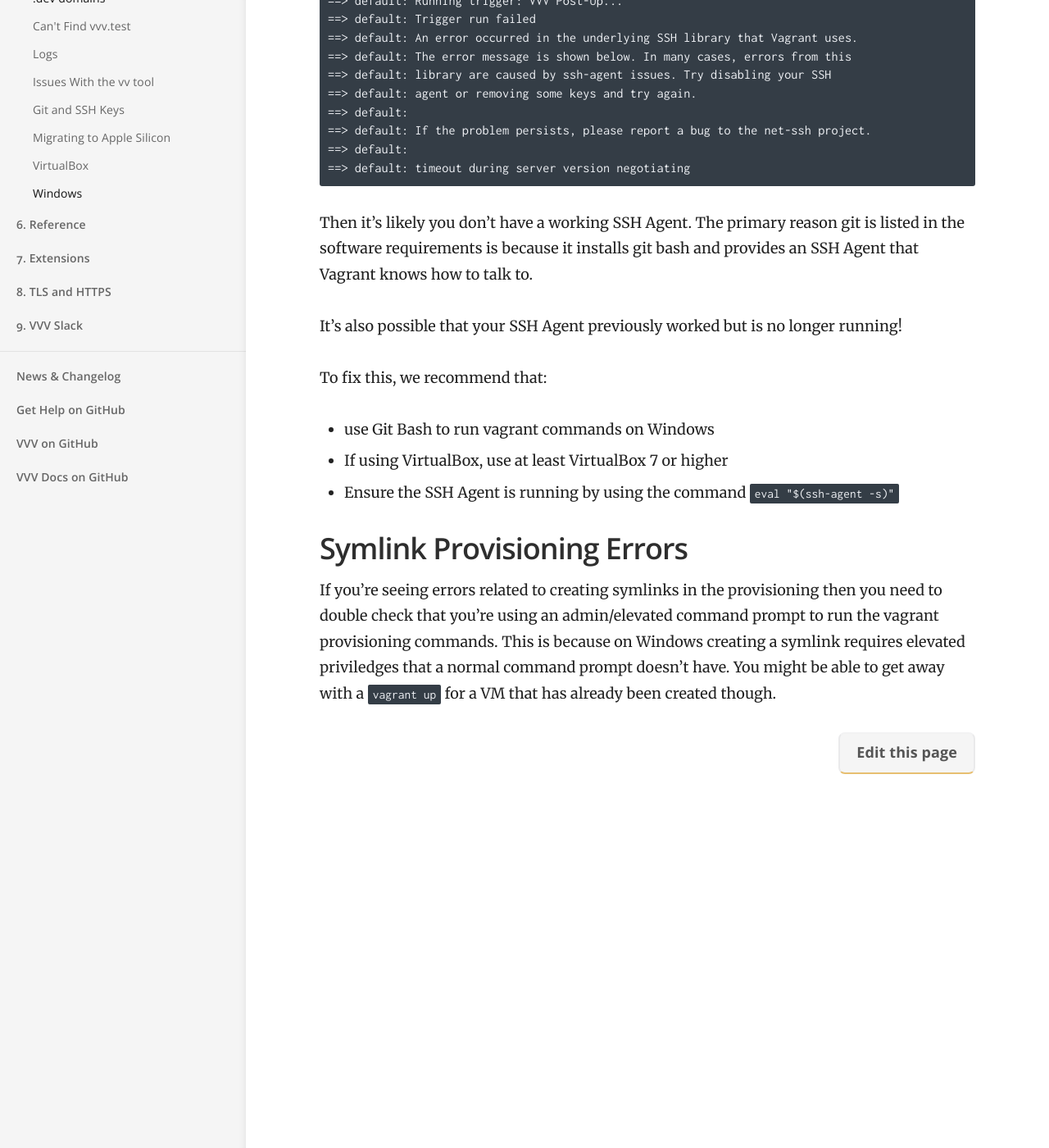
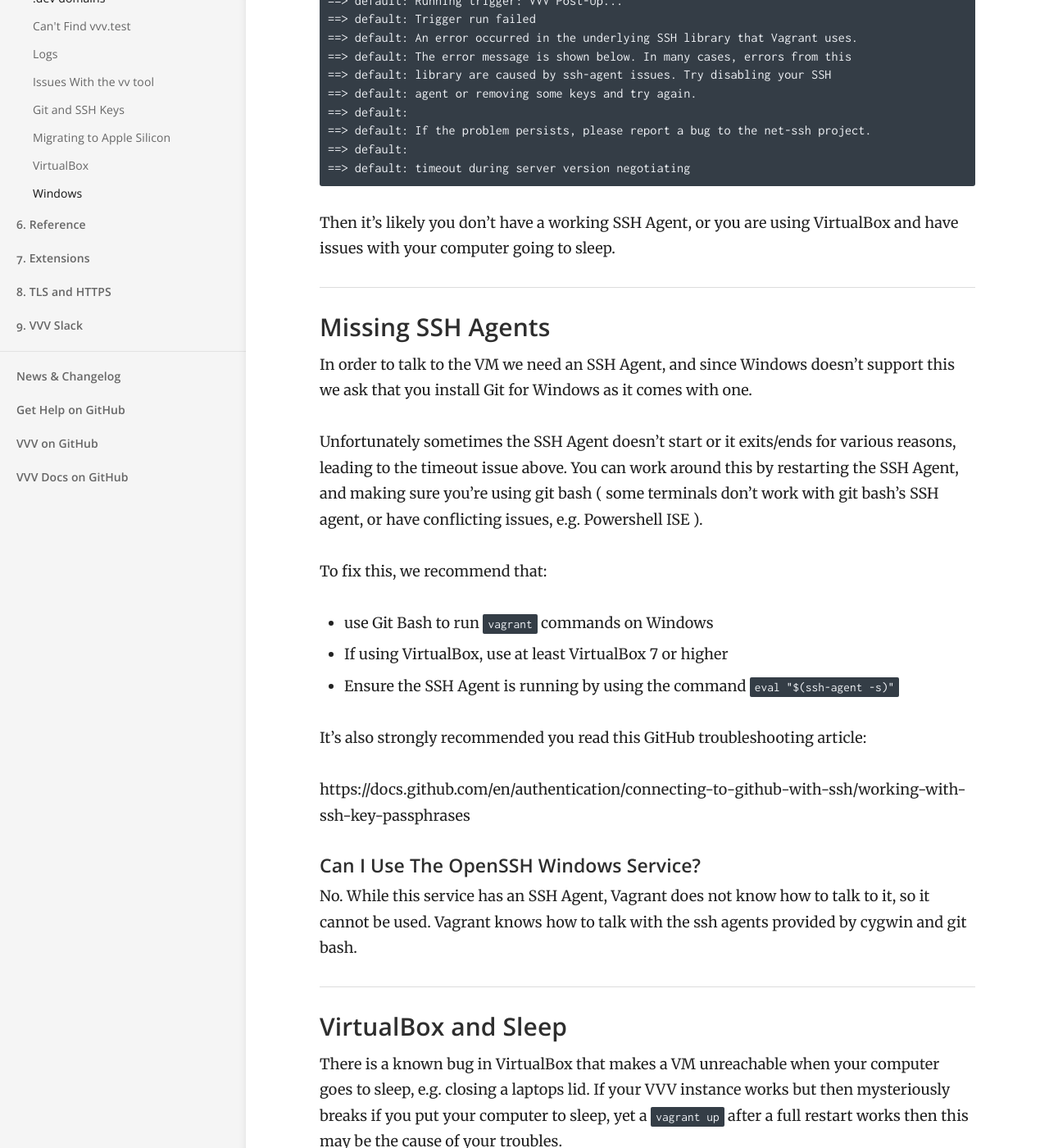
Before and after one commit to Varying-Vagrant-Vagrants/varyingvagrantvagrants.org, a Jekyll site: the page built from docs/en-US/troubleshooting/windows.md, in a window 1280 px wide and 1400 px high, scrolled down 375 px. Shown: the whole window at 82% size. Built offline with Jekyll 4.4.1, drawn with Linux system fonts in a browser that asks for light colours; some of the changed text lies outside the part shown.

Commit message:
Update windows.md

````diff
--- a/docs/en-US/troubleshooting/windows.md
+++ b/docs/en-US/troubleshooting/windows.md
@@ -25,15 +25,37 @@ If you are using Windows and see this:
 ==> default: timeout during server version negotiating
 ```
 
-Then it's likely you don't have a working SSH Agent. The primary reason git is listed in the software requirements is because it installs git bash and provides an SSH Agent that Vagrant knows how to talk to.
+Then it's likely you don't have a working SSH Agent, or you are using VirtualBox and have issues with your computer going to sleep.
 
-It's also possible that your SSH Agent previously worked but is no longer running!
+### Missing SSH Agents
+
+In order to talk to the VM we need an SSH Agent, and since Windows doesn't support this we ask that you install Git for Windows as it comes with one.
+
+Unfortunately sometimes the SSH Agent doesn't start or it exits/ends for various reasons, leading to the timeout issue above. You can work around this by restarting the SSH Agent, and making sure you're using git bash ( some terminals don't work with git bash's SSH agent, or have conflicting issues, e.g. Powershell ISE ).
 
 To fix this, we recommend that:
 
- - use Git Bash to run vagrant commands on Windows
+ - use Git Bash to run `vagrant` commands on Windows
  - If using VirtualBox, use at least VirtualBox 7 or higher
  - Ensure the SSH Agent is running by using the command `eval "$(ssh-agent -s)"`
+
+It's also strongly recommended you read this GitHub troubleshooting article:
+
+https://docs.github.com/en/authentication/connecting-to-github-with-ssh/working-with-ssh-key-passphrases
+
+#### Can I Use The OpenSSH Windows Service?
+
+No. While this service has an SSH Agent, Vagrant does not know how to talk to it, so it cannot be used. Vagrant knows how to talk with the ssh agents provided by cygwin and git bash.
+
+### VirtualBox and Sleep
+
+There is a known bug in VirtualBox that makes a VM unreachable when your computer goes to sleep, e.g. closing a laptops lid. If your VVV instance works but then mysteriously breaks if you put your computer to sleep, yet a `vagrant up` after a full restart works then this may be the cause of your troubles.
+
+Whil there is no VVV specific solution to this, we recommend that:
+
+ - Keep VirtualBox and Windows up to date
+ - Run `vagrant halt` or `vagrant suspend` before putting your machine to sleep, then waking it up with `vagrant up` when you return.
+ - Investigating an alternative provider such as Docker or Hyper-V that doesn't have this problem.
 
 ## Symlink Provisioning Errors
 
````
